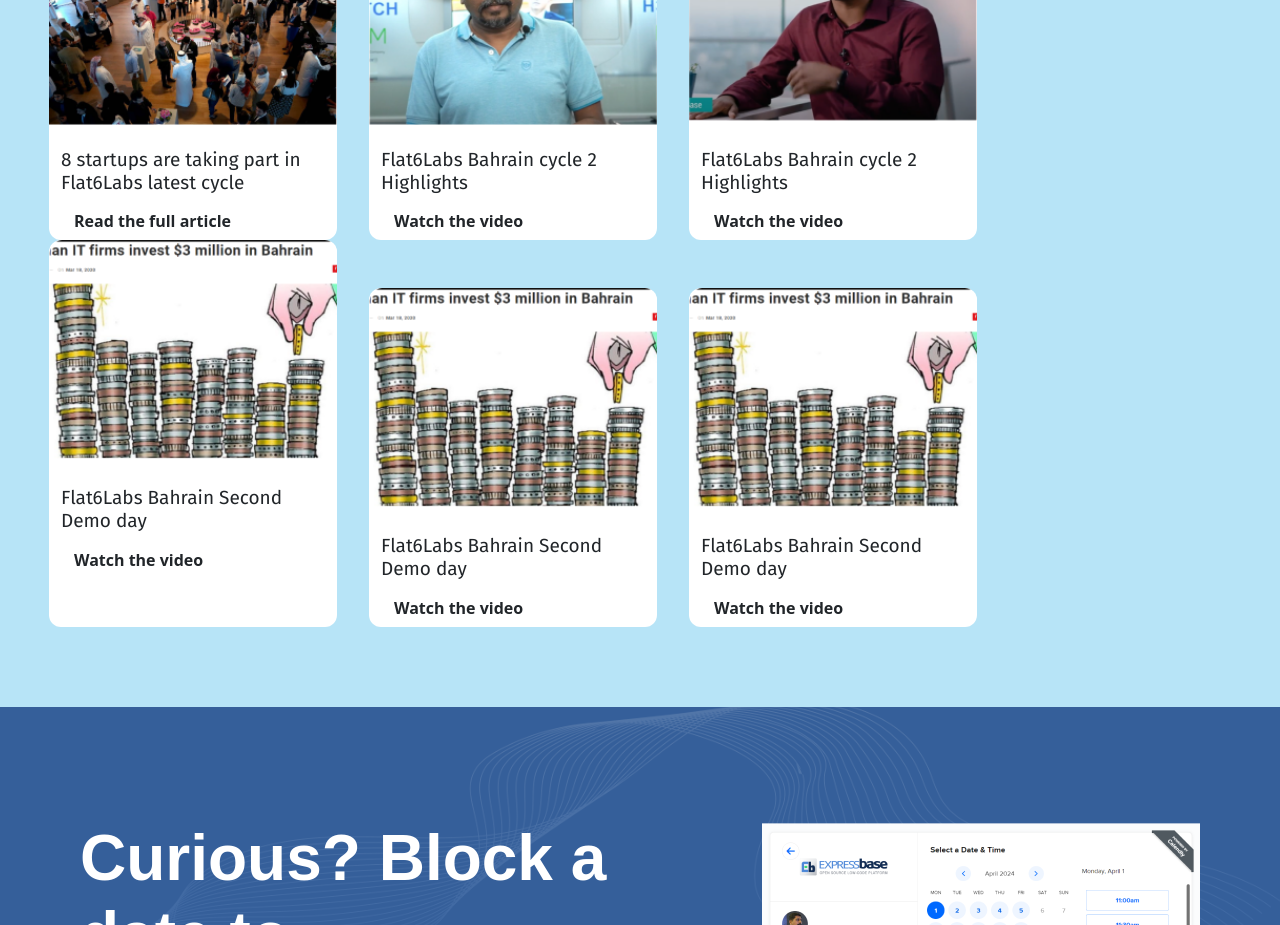
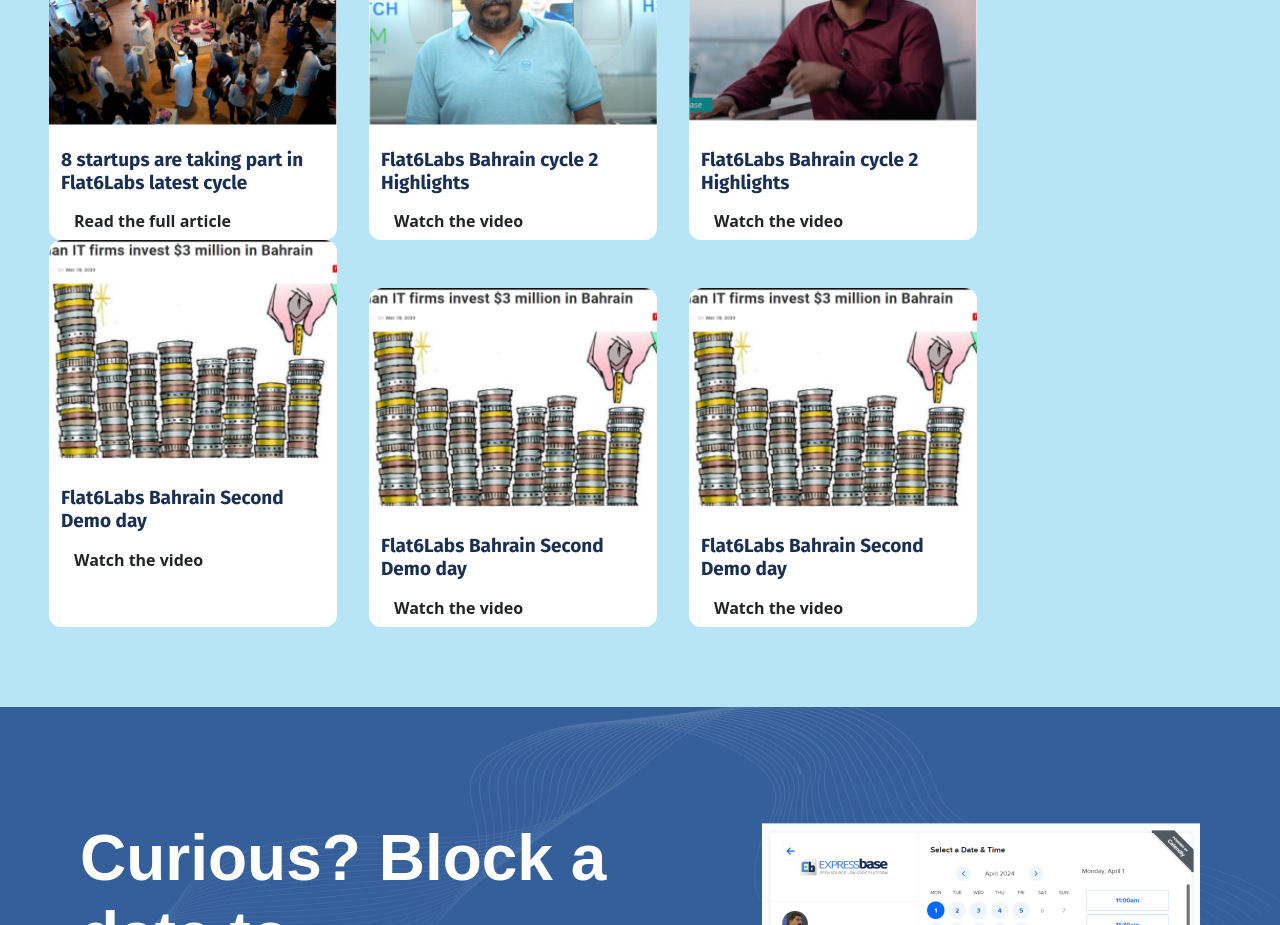
Before and after one commit to hafimachu68/eb-website, a React (Create React App) app: page /about in a window 1280 px wide. Shown: the part 4980-5905 px from the top of the page. Built offline with nearby package versions, Linux system fonts and the light colour scheme; a web font is replaced by a local one.

Commit message:
latest updats

```diff
--- a/src/Components/common/Abvdo.jsx
+++ b/src/Components/common/Abvdo.jsx
@@ -37,12 +37,12 @@
         </div>
         <div className="card cmg mx-3 " style={{ width: '18rem' }}>
           <img src={c1} className="card-img-top cvdo  " alt="..." />
-          <h5 className="card-title blp pt-4">8 startups are taking part in Flat6Labs latest cycle</h5>
+          <h5 className="card-title vblp pt-4">8 startups are taking part in Flat6Labs latest cycle</h5>
           <a href="https://startupbahrain.com/features/8-startups-are-taking-part-in-flat6labs-latest-cycle-this-is-your-chance-to-meet-them/" className="btn abb">Read the full article</a>
         </div>
         <div className="card cmg mx-3 " style={{ width: '18rem' }}>
           <img src={c2} className="card-img-top cvdo " alt="..." />
-          <h5 className="card-title blp pt-4">Flat6Labs Bahrain cycle 2 Highlights</h5>
+          <h5 className="card-title vblp pt-4">Flat6Labs Bahrain cycle 2 Highlights</h5>
           <button className="btn abb" onClick={() => toggleVideo('video1')}>Watch the video</button>
           {videos.video1 && (
             <div className="video-container" id="video1">
@@ -53,7 +53,7 @@
         </div>
         <div className="card cmg mx-3 " style={{ width: '18rem' }}>
           <img src={c3} className="card-img-top  cvdo " alt="..." />
-          <h5 className="card-title blp pt-4">Flat6Labs Bahrain cycle 2 Highlights</h5>
+          <h5 className="card-title vblp pt-4">Flat6Labs Bahrain cycle 2 Highlights</h5>
           <button className="btn abb" onClick={() => toggleVideo('video2')}>Watch the video</button>
           {videos.video2 && (
             <div className="video-container" id="video2">
@@ -64,7 +64,7 @@
         </div>
         <div className="card cmg mx-3 " style={{ width: '18rem' }}>
           <img src={c4} className="card-img-top cvdo  " alt="..." />
-          <h5 className="card-title blp pt-4">Flat6Labs Bahrain Second Demo day</h5>
+          <h5 className="card-title vblp pt-4">Flat6Labs Bahrain Second Demo day</h5>
           <button className="btn abb" onClick={() => toggleVideo('video3')}>Watch the video</button>
           {videos.video3 && (
             <div className="video-container" id="video3">
@@ -75,7 +75,7 @@
             </div>
         <div className="card cmg mx-3 mt-5 " style={{ width: '18rem' }}>
           <img src={c4} className="card-img-top cvdo  " alt="..." />
-          <h5 className="card-title blp pt-4">Flat6Labs Bahrain Second Demo day</h5>
+          <h5 className="card-title vblp pt-4">Flat6Labs Bahrain Second Demo day</h5>
           <button className="btn abb" onClick={() => toggleVideo('video3')}>Watch the video</button>
           {videos.video3 && (
             <div className="video-container" id="video3">
@@ -86,7 +86,7 @@
             </div>
         <div className="card cmg mx-3 mt-5 " style={{ width: '18rem' }}>
           <img src={c4} className="card-img-top cvdo  " alt="..." />
-          <h5 className="card-title blp pt-4">Flat6Labs Bahrain Second Demo day</h5>
+          <h5 className="card-title vblp pt-4">Flat6Labs Bahrain Second Demo day</h5>
           <button className="btn abb" onClick={() => toggleVideo('video3')}>Watch the video</button>
           {videos.video3 && (
             <div className="video-container" id="video3">
--- a/src/Components/common/css/abvdo.css
+++ b/src/Components/common/css/abvdo.css
@@ -16,6 +16,13 @@
     padding-left: 33px;
     padding-bottom: 80px;
 
+}
+.vblp {
+  font-family: "Fira Sans", sans-serif !important;
+  font-weight: 700;
+  font-size: 19px;
+  font-style: normal;
+  color: #193054;
 }
 .video-container {
   position: absolute;
```
